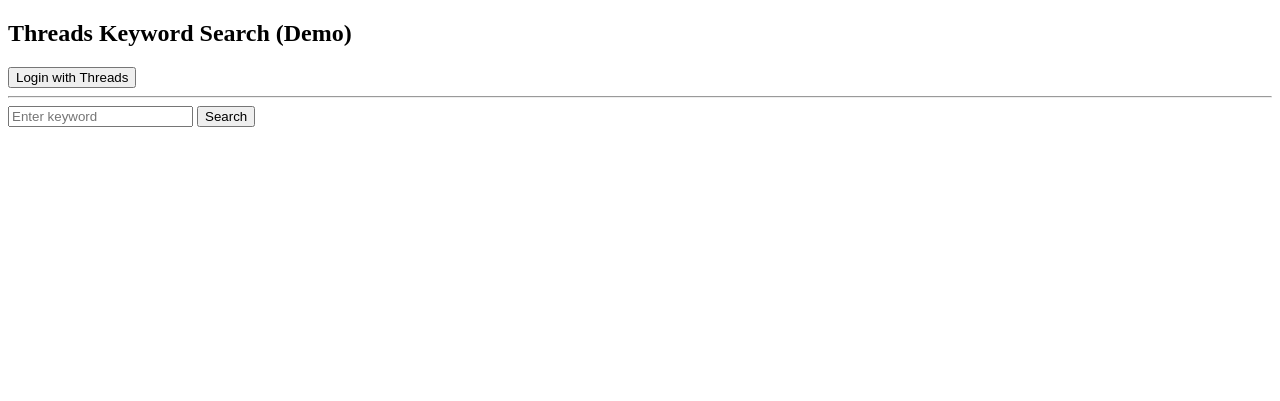
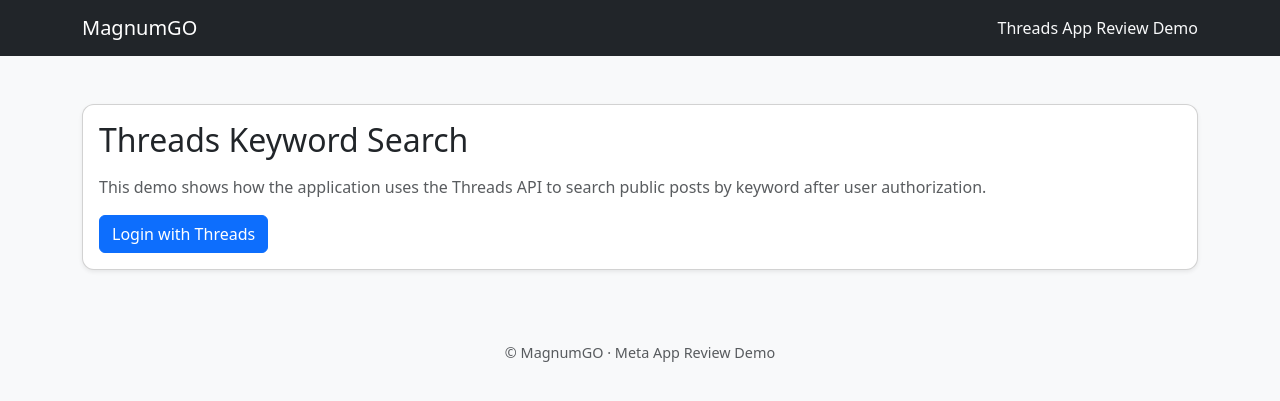
Before and after one commit to eauamuna/magnumgo-ui, a Flask app: page /threads-review in a window 1280 px wide. Shown: the top 401 px of the page. Run offline with Flask 3, Linux system fonts and the light colour scheme; some libraries are stand-ins or nearby versions.

Commit message:
Update threads_review.html

```diff
--- a/threads_review/templates/threads_review.html
+++ b/threads_review/templates/threads_review.html
@@ -1,34 +1,59 @@
-<!DOCTYPE html>
-<html>
-<head>
-    <title>Threads Keyword Search – App Review Demo</title>
-</head>
-<body>
-<h2>Threads Keyword Search (Demo)</h2>
+{% extends "base.html" %}
 
-<a href="/threads/login">
-    <button>Login with Threads</button>
-</a>
+{% block content %}
 
-<hr>
+<div class="card shadow-sm">
+  <div class="card-body">
 
-<form method="post" action="/threads/search">
-    <input name="keyword" placeholder="Enter keyword" required>
-    <button type="submit">Search</button>
-</form>
+    <h2 class="mb-3">Threads Keyword Search</h2>
+    <p class="text-muted">
+      This demo shows how the application uses the Threads API
+      to search public posts by keyword after user authorization.
+    </p>
+
+    {% if not access_token %}
+      <a href="/threads/login" class="btn btn-primary">
+        Login with Threads
+      </a>
+    {% else %}
+
+      <form method="post" action="/threads/search" class="row g-3 mt-3">
+        <div class="col-md-8">
+          <input
+            type="text"
+            name="keyword"
+            class="form-control"
+            placeholder="Enter keyword (e.g. magnum)"
+            required
+          >
+        </div>
+        <div class="col-md-4">
+          <button type="submit" class="btn btn-success w-100">
+            Search
+          </button>
+        </div>
+      </form>
+
+    {% endif %}
+  </div>
+</div>
 
 {% if results %}
-<hr>
-<ul>
-{% for post in results %}
-    <li>
-        <b>@{{ post.username }}</b><br>
-        {{ post.text }}<br>
-        <a href="{{ post.permalink }}" target="_blank">View</a>
-    </li>
-{% endfor %}
-</ul>
+  <div class="mt-4">
+    <h4>Search Results</h4>
+
+    {% for post in results %}
+      <div class="card mb-3">
+        <div class="card-body">
+          <p class="mb-1">{{ post.text }}</p>
+          <small class="text-muted">
+            @{{ post.username }} · {{ post.timestamp }}
+          </small><br>
+          <a href="{{ post.permalink }}" target="_blank">Open post</a>
+        </div>
+      </div>
+    {% endfor %}
+  </div>
 {% endif %}
 
-</body>
-</html>
+{% endblock %}
```
